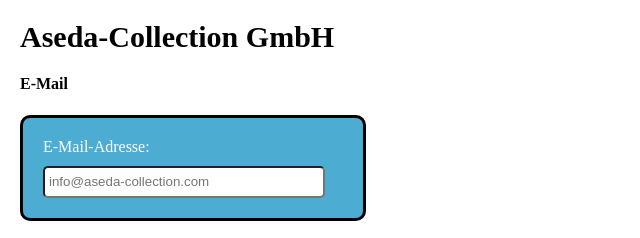
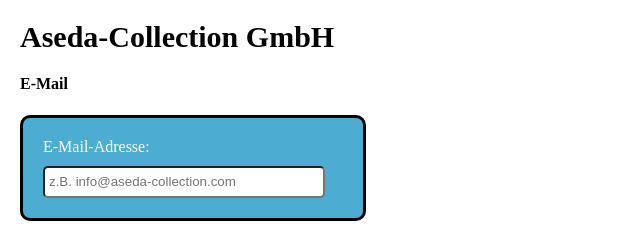
Before and after one commit to Innnerlytics-VP-Solutions/E-Mails-ASEDA, a plain HTML site: page index.html in a window 1280 px wide. Shown: the top 238 px of the page, 0-640 px from the left. Drawn offline with Linux system fonts and the light colour scheme.

Commit message:
Add files via upload

```diff
--- a/index.html
+++ b/index.html
@@ -101,7 +101,7 @@
     <h4>E-Mail</h4>
     <div id="ContainerEmails">
         <label for="emailInput">E-Mail-Adresse:</label></br>
-        <input type="text" id="emailInput" placeholder="info@aseda-collection.com">
+        <input type="text" id="emailInput" placeholder="z.B. info@aseda-collection.com">
     </div>
     <div id="ContainerEmailEintragen">E-Mail-Adresse eintragen</div>
     <h3>Übersicht</h3>
```
